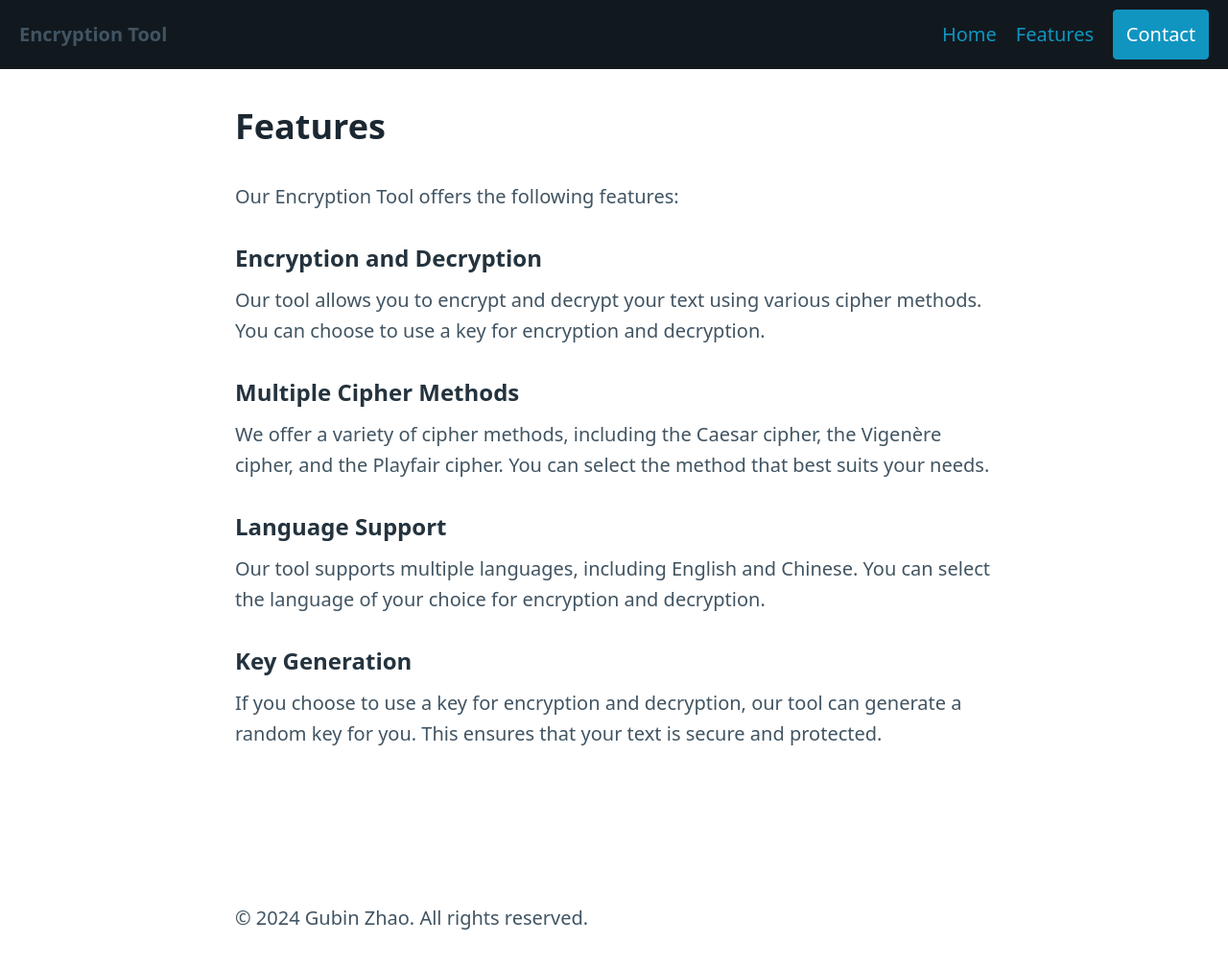
After one commit to RealChiron1913/COMP390, a Flask app: page /features in a window 1280 px wide. The commit adds this page. Shown: the whole page at 96% size. Run offline with Flask 3, Linux system fonts and the light colour scheme.

Commit message:
v2.0 初步完整版，增加了功能页面 剩余工作： 1. 优化页面布局 2. 无密码解密，无密码加密 3. 替换加密

```diff
--- a/main.py
+++ b/main.py
@@ -51,6 +51,13 @@ def contact():
     return render_template('contact.html', title=title, name=name)
 
 
+@app.route('/features')
+def features():
+    title = 'Features'
+    name = 'Features'
+    return render_template('features.html', title=title, name=name)
+
+
 @app.route('/encrypt', methods=['GET','POST'])
 def encryptpage():
     data = request.json  # 获取JSON数据
--- a/templates/contact.html
+++ b/templates/contact.html
@@ -22,7 +22,7 @@
         </ul>
         <ul>
             <li><a href="/">Home</a></li>
-            <li><a href="#">Features</a></li>
+            <li><a href="/features">Features</a></li>
             <li><a href="/contact" role="button" class="button">Contact</a></li>
             <!-- Placeholder link for contact information -->
         </ul>
--- /dev/null
+++ b/templates/features.html
@@ -0,0 +1,65 @@
+<!DOCTYPE html>
+<html lang="en">
+
+<head>
+    <!-- Meta tags for responsive design and character encoding -->
+    <meta charset="UTF-8">
+    <meta name="viewport" content="width=device-width, initial-scale=1">
+
+    <!-- External CSS for styling -->
+    <link rel="stylesheet" href="https://cdn.jsdelivr.net/npm/@picocss/pico@1/css/pico.min.css">
+    <link rel="stylesheet" type="text/css" href="static/style.css">
+
+    <!-- Title of the webpage -->
+    <title>Features</title>
+</head>
+
+<body>
+    <!-- Navigation bar -->
+    <nav class="container-fluid">
+        <ul>
+            <li><strong>Encryption Tool</strong></li>
+        </ul>
+        <ul>
+            <li><a href="/">Home</a></li>
+            <li><a href="/features">Features</a></li>
+            <li><a href="/contact" role="button" class="button">Contact</a></li>
+            <!-- Placeholder link for contact information -->
+        </ul>
+    </nav>
+
+    <!-- Heading for the Features page -->
+    <header class="container">
+        <h1 class="first-element">Features</h1>
+    </header>
+
+    <!-- Main content of the webpage -->
+    <main class="container">
+        <p>Our Encryption Tool offers the following features:</p>
+
+        <section>
+            <h2>Encryption and Decryption</h2>
+            <p>Our tool allows you to encrypt and decrypt your text using various cipher methods. You can choose to use a
+                key for encryption and decryption.</p>
+
+            <h2>Multiple Cipher Methods</h2>
+            <p>We offer a variety of cipher methods, including the Caesar cipher, the Vigenère cipher, and the Playfair
+                cipher. You can select the method that best suits your needs.</p>
+
+            <h2>Language Support</h2>
+            <p>Our tool supports multiple languages, including English and Chinese. You can select the language of your
+                choice for encryption and decryption.</p>
+
+            <h2>Key Generation</h2>
+            <p>If you choose to use a key for encryption and decryption, our tool can generate a random key for you. This
+                ensures that your text is secure and protected.</p>
+        </section>
+
+        <footer style="margin-top: 8rem">
+            <p>&copy; 2024 Gubin Zhao. All rights reserved.</p>
+        </footer>
+    </main>
+
+
+
+</html>
--- a/templates/index.html
+++ b/templates/index.html
@@ -22,8 +22,9 @@
         </ul>
         <ul>
             <li><a href="/">Home</a></li>
-            <li><a href="#">Features</a></li>
-            <li><a href="/contact" role="button" class="button">Contact</a></li> <!-- Placeholder link for contact information -->
+            <li><a href="/features">Features</a></li>
+            <li><a href="/contact" role="button" class="button">Contact</a></li>
+            <!-- Placeholder link for contact information -->
         </ul>
     </nav>
 
--- a/templates/terms_of_use.html
+++ b/templates/terms_of_use.html
@@ -22,8 +22,9 @@
         </ul>
         <ul>
             <li><a href="/">Home</a></li>
-            <li><a href="#">Features</a></li>
-            <li><a href="/contact" role="button" class="button">Contact</a></li> <!-- Placeholder link for contact information -->
+            <li><a href="/features">Features</a></li>
+            <li><a href="/contact" role="button" class="button">Contact</a></li>
+            <!-- Placeholder link for contact information -->
         </ul>
     </nav>
     <!-- Heading for the Terms of Use -->
```
Also changed, not shown: templates/privacy_policy.html (+13 -5 lines).
